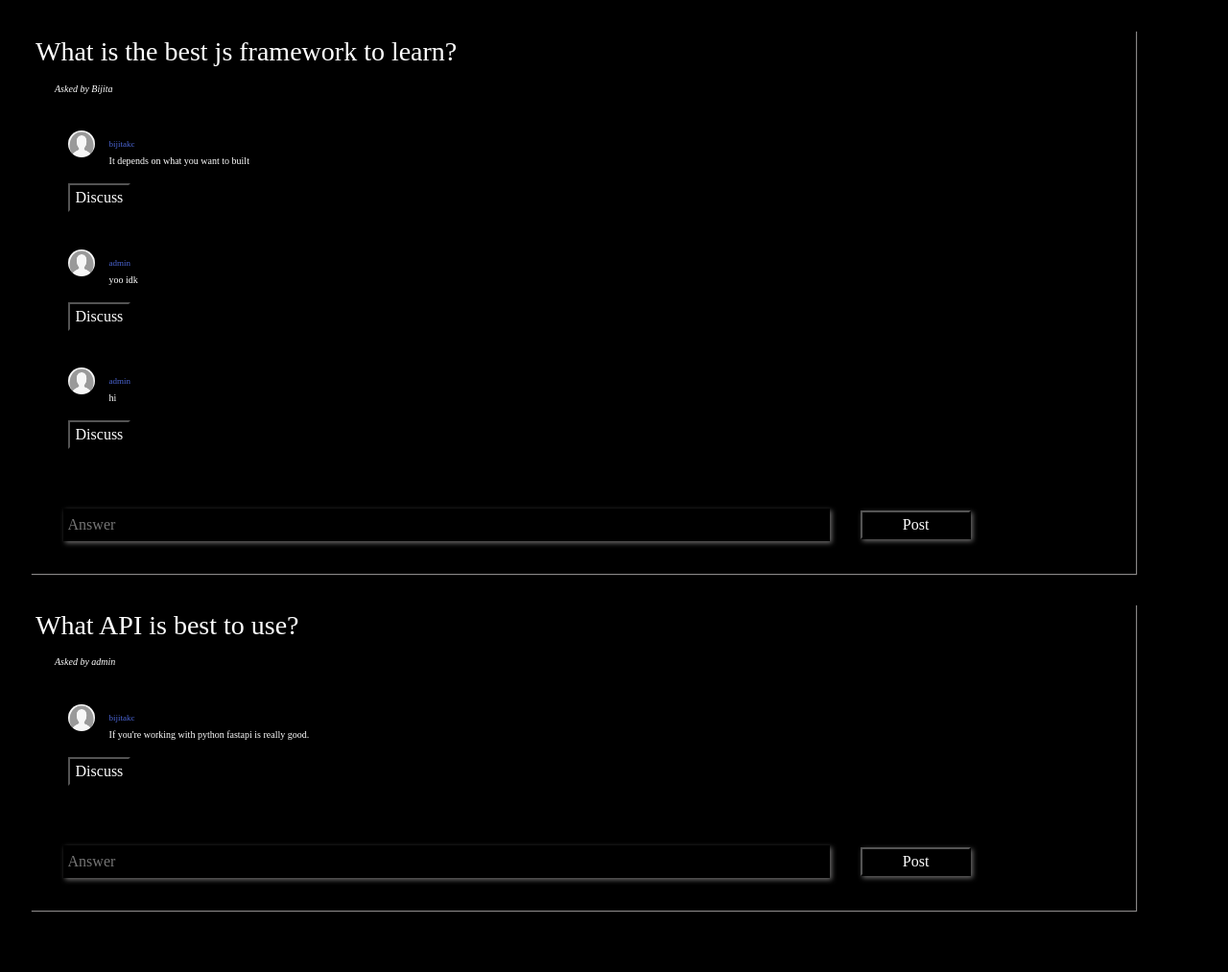
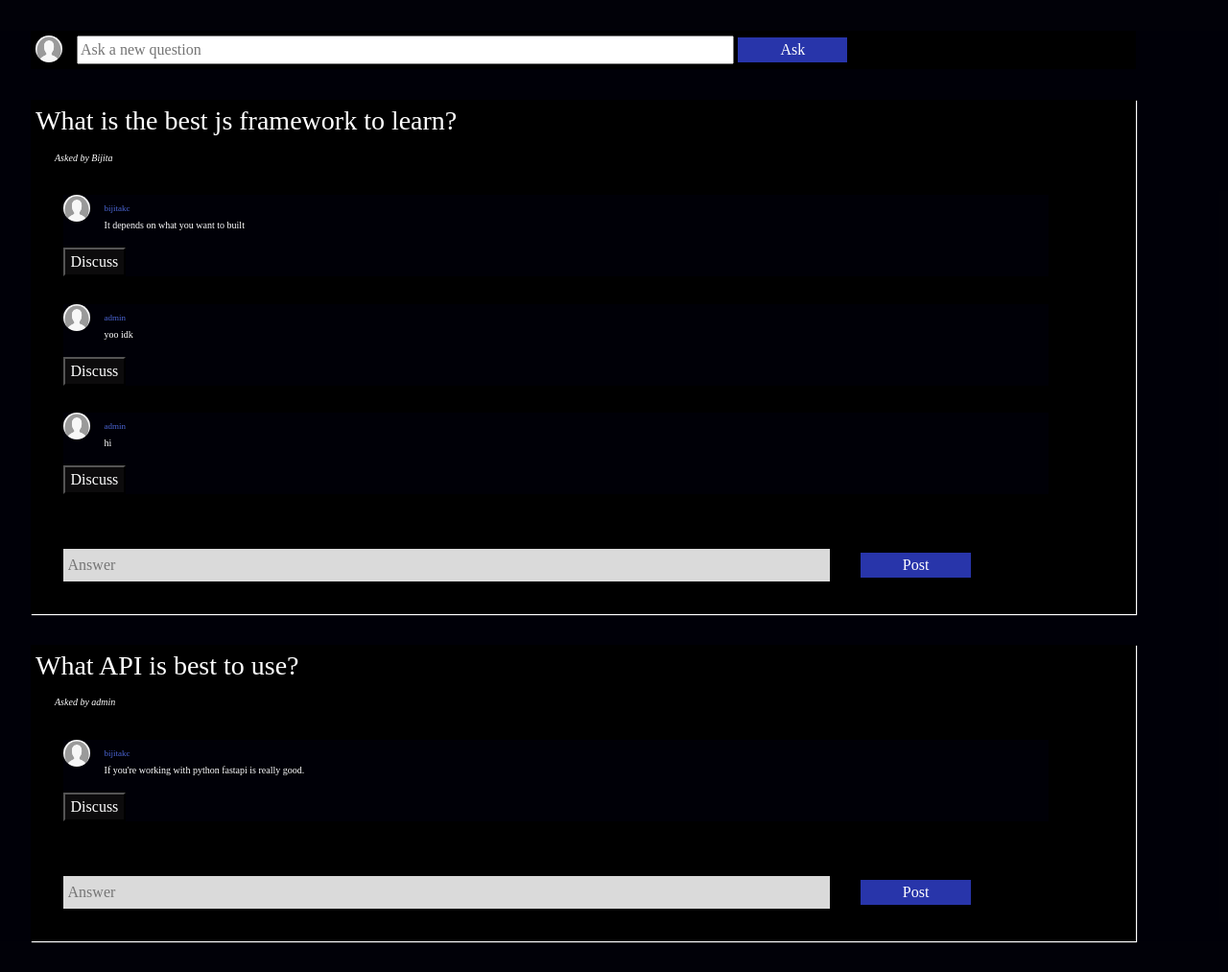
Before and after one commit to Bijitakc/Asky, a Django app: page /chat/ in a window 1280 px wide. Shown: the part 56-1069 px from the top of the page at 96% size. Before the commit the page ends 1007 px from the top, so only its background shows below. Run offline with Django 3.2, Linux system fonts and the light colour scheme; a user stored in the database is signed in; data comes from the database, SQL or seed files in the repository; both versions use the stored data as it was after the commit; some libraries are stand-ins or nearby versions.

Commit message:
fixed a bit of styling and added a new element in chat

```diff
--- a/chat/static/chat/css/index.css
+++ b/chat/static/chat/css/index.css
@@ -1,29 +1,36 @@
 .whole{
+    width: 100%;
+    height: 100%;
     color: white;
-    background-color: black;
+    background-color: rgba(1, 1, 8, 0.637);
     font-family: Times New Roman;
+}
+.askqn{
+    width: 90%;
+    margin:2.5% 2.5% 2.5% 2.5%;
+    border: 4px rgba(247, 247, 247, 0.932);
+    background-color: rgb(0, 0, 0);
+    padding: 5px;
+
+}
+.newquestion{
+    width: 60%;
 }
 .wholecard{
     width: 90%;
-    margin-left:2.5%;
-    margin-right:2.5%;
-    margin-top:2.5%;
-    margin-bottom:2.5%;
-    border: 4px black;
-    background-color: black;
+    margin:2.5% 2.5% 2.5% 2.5%;
+    border: 4px rgba(1, 1, 8, 0.932);
+    background-color: rgb(0, 0, 0);
     padding: 5px;
     color: white;
-    box-shadow: 1px 1px 1px rgb(136, 134, 134);
+    box-shadow: 1px 1px 1px rgb(255, 255, 255);
 }
 .answercard{
     width: 90%;
-    margin-left:2.5%;
-    margin-right:2.5%;
-    margin-top:2.5%;
-    margin-bottom:2.5%;
+    margin:2.5%;
     border: 4px;
-    background-color:black;
-    padding: 5px;
+    background-color:rgba(1, 1, 8, 0.932);
+    padding: 5px white;
     color: white;
     /* box-shadow: 2px 2px 5px rgb(109, 108, 108); */
 }
@@ -34,14 +41,15 @@
     margin-top:2.5%;
     margin-bottom:2.5%;
     border: 4px;
-    background-color: black;
+    background-color: rgba(255, 255, 255, 0.856);
     padding: 5px;
     color: white;
-    box-shadow: 2px 2px 5px rgb(109, 108, 108)
+    /* box-shadow: 2px 2px 5px rgb(255, 255, 255) */
 }
 .post{
     width: 10%;
-    background-color: black;
+    background-color: rgba(47, 62, 199, 0.856);
     color: white;
-    box-shadow: 2px 2px 5px rgb(109, 108, 108)
+    border: none;
+    /* box-shadow: 2px 2px 4px rgb(255, 255, 255); */
 }
--- a/chat/templates/chat/base.html
+++ b/chat/templates/chat/base.html
@@ -12,7 +12,7 @@
     <link rel="stylesheet" type="text/css" href="{% static 'chat/css/index.css' %}">
 
 </head>
-<body style="background-color: black;">
+<body style="background-color: rgb(1, 1, 8);">
     <!-- navbar -->
   <!-- <nav class="navbar navbar-primary bg-primary">
     <span class="navbar-brand mb-0 h1">Asky</span>
--- a/chat/templates/chat/index.html
+++ b/chat/templates/chat/index.html
@@ -2,6 +2,16 @@
 {% extends 'chat/base.html'%}
 {%load static%}
 {% block maincontent %}
+{% if user.is_authenticated %}
+<div class ="askqn">
+    <img src="{% static 'chat/img/user.png' %}" style="height: 28px;width: 28px;border-radius:30px; margin-right: 15px;float: left;">
+    <form method = "POST">
+        {%csrf_token%}
+        <input class="newquestion" placeholder="Ask a new question"  name="newqn">
+        <button class ="post" type="submit">Ask</button>
+    </form>
+</div>
+{%endif%}
     {% for q in posts %}
         <div class="wholecard" >
             <h3>{{q.question}}</h3>
@@ -13,7 +23,7 @@
                         <div class="ansin" >
                             <span style="color:rgb(75, 101, 212);font-size: 9px;">{{a.created_by}}</span>
                             <p style="font-size: 10px;">{{a.answer}}</p></div>
-                        <button  style="color: white;background-color: black;"  onclick="roombuild('{{a.id}}')">Discuss</button>
+                        <button  style="color: white;background-color: rgba(15, 14, 14, 0.856);"  onclick="roombuild('{{a.id}}')">Discuss</button>
                     </div>
                     {% endif %}
 
```
Also changed, not shown: db.sqlite3.
